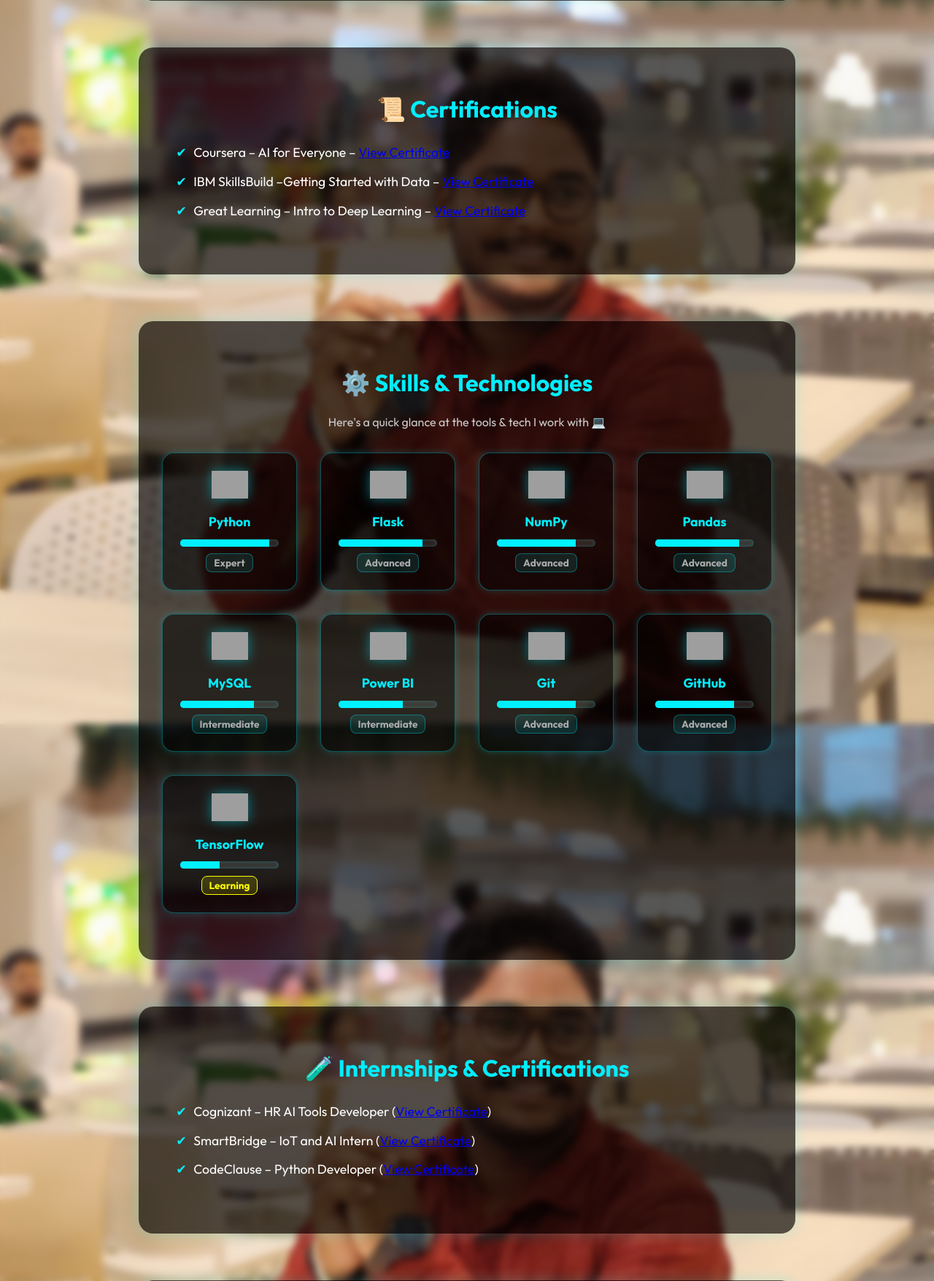
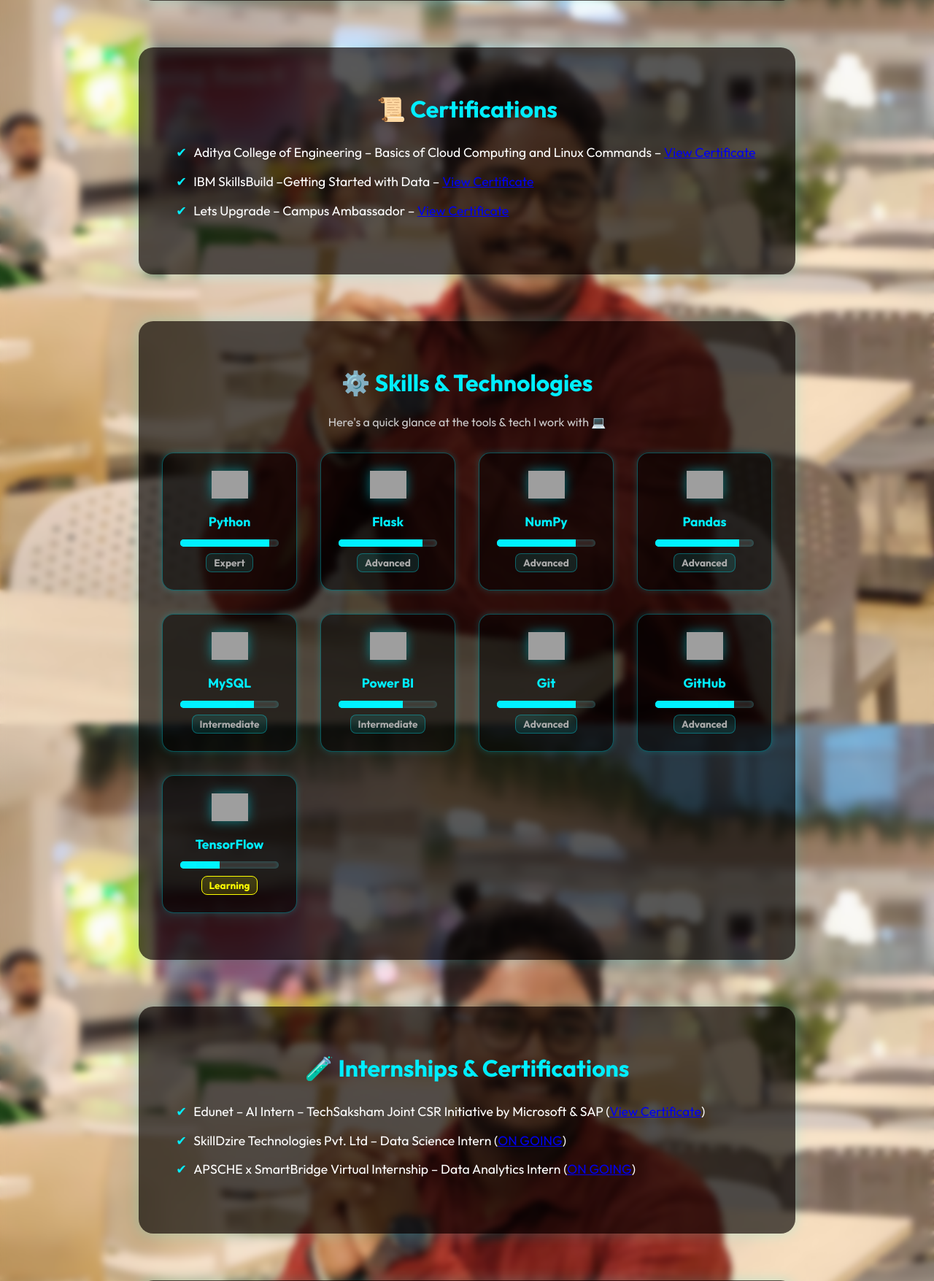
Before and after one commit to ShaikSameerShubhan0089/portfolio, a Flask app: page / in a window 1280 px wide. Shown: the part 1301-3056 px from the top of the page at 73% size. Run offline with Flask 3, Linux system fonts and the light colour scheme; some libraries are stand-ins or nearby versions; grey boxes are pictures that could not be loaded.

Commit message:
index.html

```diff
--- a/templates/index.html
+++ b/templates/index.html
@@ -82,16 +82,16 @@
   <h2>📜 Certifications</h2>
   <ul class="cert-link-list">
     <li>
-      Coursera – AI for Everyone –
-      <a href="/static/certificates/coursera-ai.pdf" target="_blank">View Certificate</a>
+      Aditya College of Engineering – Basics of Cloud Computing and Linux Commands –
+      <a href="/static/certificates/cloud.pdf" target="_blank">View Certificate</a>
     </li>
     <li>
       IBM SkillsBuild –Getting Started with Data –
-      <a href="/static/certificates/ibm-python.pdf" target="_blank">View Certificate</a>
+      <a href="/static/certificates/Getting Started with Data.pdf" target="_blank">View Certificate</a>
     </li>
     <li>
-      Great Learning – Intro to Deep Learning –
-      <a href="/static/certificates/ Intro to Deep Learning" target="_blank">View Certificate</a>
+      Lets Upgrade – Campus Ambassador –
+      <a href="/static/certificates/ Campus Ambassador.pdf" target="_blank">View Certificate</a>
     </li>
   </ul>
 </section>
@@ -176,16 +176,16 @@
   <h2>🧪 Internships & Certifications</h2>
   <ul class="cert-link-list">
     <li>
-      Cognizant – HR AI Tools Developer
-      (<a href="/static/certificates/cognizant-certificate.pdf" target="_blank">View Certificate</a>)
+      Edunet – AI Intern – TechSaksham Joint CSR Initiative by Microsoft & SAP
+      (<a href="/static/certificates/AI Intern.pdf" target="_blank">View Certificate</a>)
     </li>
     <li>
-      SmartBridge – IoT and AI Intern
-      (<a href="/static/certificates/smartbridge-iot-ai.pdf" target="_blank">View Certificate</a>)
+      SkillDzire Technologies Pvt. Ltd – Data Science Intern
+      (<a href="/static/certificates/smartbridge-iot-ai.pdf" target="_blank">ON GOING</a>)
     </li>
     <li>
-      CodeClause – Python Developer
-      (<a href="/static/certificates/codeclause-python.pdf" target="_blank">View Certificate</a>)
+      APSCHE x SmartBridge Virtual Internship – Data Analytics Intern
+      (<a href="/static/certificates/codeclause-python.pdf" target="_blank">ON GOING</a>)
     </li>
   </ul>
 </section>
```
